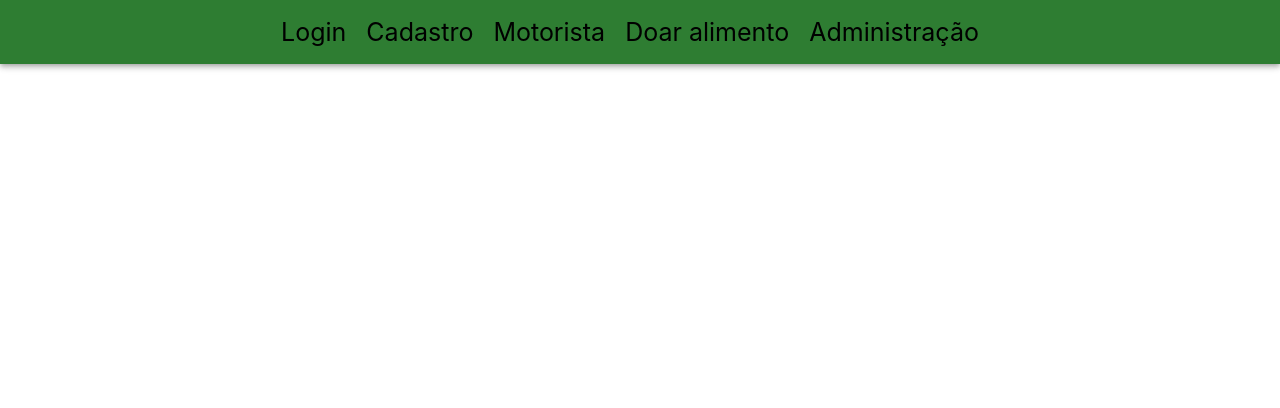
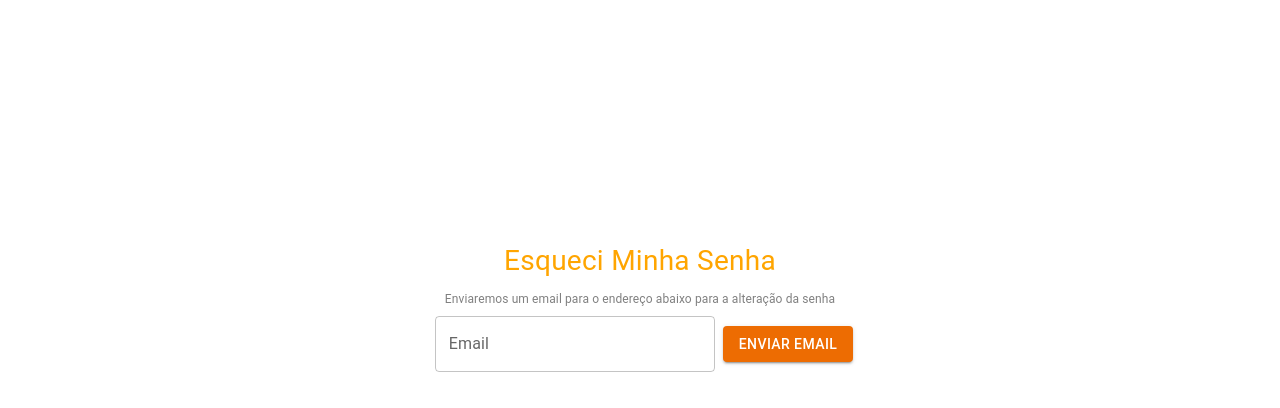
Before and after one commit to Prodal-Software/Software, a React (Create React App) app in the folder src/: page /recuperar-senha in a window 1280 px wide. Shown: the top 408 px of the page. Built offline with nearby package versions, Linux system fonts and the light colour scheme.

Commit message:
Added EsqueciMinhaSenha component

```diff
--- a/src/src/App.js
+++ b/src/src/App.js
@@ -8,6 +8,8 @@ import Navbar from './components/Navbar';
 import Cadastro from './components/Usuário/Cadastro';
 import Login from './components/Usuário/Login';
 import DoarAlimento from './components/Usuário/Doação';
+import EsqueciMinhaSenha from './components/Usuário/EsqueciMinhaSenha';
+
 
 // Motorista
 import Motorista from './components/Motorista/Motorista';
@@ -18,9 +20,10 @@ import Administração from './components/Administração/Adm';
 function App() {
   return (
     <div className="App">
-      <Navbar/>
+      {/* <Navbar/> */}
         <Routes>
-          <Route path='/' element={<Login/>}/>
+          <Route path='/login' element={<Login/>}/>
+          <Route path='/recuperar-senha' element={<EsqueciMinhaSenha/>}/>
           <Route path='/cadastro' element={<Cadastro/>}/>
           <Route path='/motorista' element={<Motorista/>}/>
           <Route path='/doacao' element={<DoarAlimento/>}/>
--- a/src/src/components/Navbar.js
+++ b/src/src/components/Navbar.js
@@ -17,8 +17,7 @@ export const Navbar = () => {
             <Toolbar sx={{
                 justifyContent:"center",
             }}>
-                <NavLink style={navLinkStyle} to={'/'}>Login</NavLink>
-                <NavLink style={navLinkStyle} to={'/cadastro'}>Cadastro</NavLink>
+                <NavLink style={navLinkStyle} to={'/login'}>Login</NavLink>
                 <NavLink style={navLinkStyle} to={'/motorista'}>Motorista</NavLink>
                 <NavLink style={navLinkStyle} to={'/doacao'}>Doar alimento</NavLink>
                 <NavLink style={navLinkStyle} to={'/admin'}>Administração</NavLink>
--- /dev/null
+++ b/src/src/components/Usuário/EsqueciMinhaSenha.js
@@ -0,0 +1,84 @@
+import {
+  Box,
+  Typography,
+  Button,
+  Stack,
+  FormControl,
+  InputLabel,
+  OutlinedInput,
+} from "@mui/material";
+import Swal from "sweetalert2";
+import { useState } from "react";
+
+export const EsqueciMinhaSenha = () => {
+  const [email, setEmail] = useState("");
+
+  const handleEmailChange = (Event) => {
+    setEmail(Event.target.value);
+  };
+  const handleSubmit = (e) => {
+    e.preventDefault();
+
+    if (email.length !== 0) {
+      Swal.fire({
+        icon: "success",
+        title: "Email de recuperação enviado!",
+        allowOutsideClick: true,
+        showConfirmButton: false,
+        timer: 2000,
+      });
+    } else {
+      Swal.fire({
+        icon: "error",
+        title: "Dados faltando",
+        text: "Por favor, preencha com seu email.",
+        confirmButtonText: "OK",
+        confirmButtonColor: "red",
+      });
+    }
+  };
+
+  return (
+    <Box
+      width={"100%"}
+      height={"100%"}
+      m={"30vh 0vh"}
+      display={"flex"}
+      flexDirection={"column"}
+      alignItems={"center"}
+      justifyContent={"center"}
+    >
+      <Typography sx={{ fontSize: "3.5vh", mb: "1vh", color: "orange" }}>
+        Esqueci Minha Senha
+      </Typography>
+      <Typography sx={{ fontSize: "1.5vh", color: "gray" }}>
+        Enviaremos um email para o endereço abaixo para a alteração da senha
+      </Typography>
+
+      <Stack
+        direction={{ sm: "column", md: "row", lg: "row" }}
+        alignItems={"center"}
+      >
+        <FormControl sx={{ m: "1vh", color: "warning" }} variant="outlined">
+          <InputLabel htmlFor="emailInput" color="warning">
+            Email
+          </InputLabel>
+          <OutlinedInput
+            sx={{ width: "35vh" }}
+            value={email}
+            color="warning"
+            id="emailInput"
+            type="email"
+            onChange={handleEmailChange}
+            label="Email"
+          />
+        </FormControl>
+        <Button variant="contained" color="warning" onClick={handleSubmit}>
+          Enviar Email
+        </Button>
+      </Stack>
+    </Box>
+  );
+};
+
+export default EsqueciMinhaSenha;
--- a/src/src/components/Usuário/Login.js
+++ b/src/src/components/Usuário/Login.js
@@ -9,6 +9,7 @@ import {
   OutlinedInput,
   InputAdornment,
   IconButton,
+  Link,
 } from "@mui/material";
 import Swal from "sweetalert2";
 import { useState } from "react";
@@ -61,7 +62,6 @@ export const Login = () => {
         Login
       </Typography>
       <Box sx={{ width: "400px" }}>
-        <form onSubmit={handleSubmit}>
         <Stack direction={"column"}>
           <TextField
             sx={{ m: 1, width: "auto" }}
@@ -105,8 +105,15 @@ export const Login = () => {
             />
           </FormControl>
         </Stack>
-        </form>
       </Box>
+      <Button color="warning"
+      href="/recuperar-senha">
+        <Typography
+          sx={{ textDecoration: "underline", textUnderlineOffset: "3px" }}
+        >
+          Esqueci minha senha
+        </Typography>
+      </Button>
       <Stack
         spacing={5}
         direction={"row"}
```
Also changed, not shown: src/src/logo.svg. Lines whose indentation alone changed are shown as unchanged.
